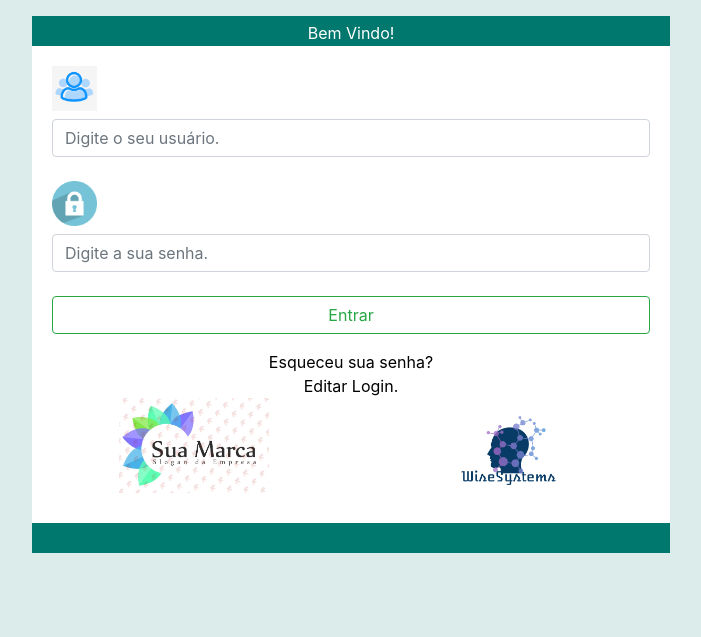
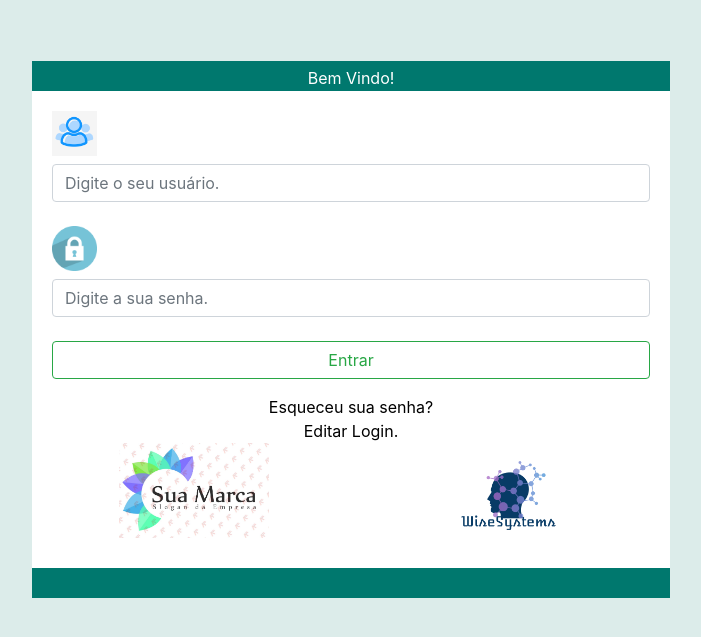
Before and after one commit to JoaoTrajano/Sistema-De-Compras, a PHP site: page /plataforma/ in a window 1280 px wide. Shown: the top 637 px of the page, without its empty margins (289-990 px from the left). Run offline with PHP 8.4, Linux system fonts and the light colour scheme.

Commit message:
correcao

```diff
--- a/VisaoMatriz.class.php
+++ b/VisaoMatriz.class.php
@@ -36,11 +36,7 @@ class VisaoMatriz
             </head>
             <body style=" background-color: #dcecea;">
                 <div class="container w-50 p-3" >
-                    <div class="row">
-                        <div class=" col-sm-2 col-md-4 col-lg-4 col-xl-4"></div>
-                        <div class=" col-sm-4 col-md-6 col-lg-6 col-xl-6">
-
-                        </div>
+                    <div class="row" style="height:45px;">
                     </div>
                     <div class="row">
                         <div class="col-md-3"></div>
```
